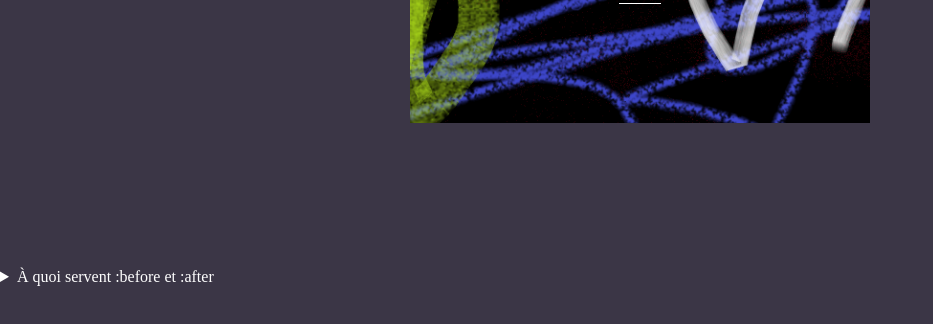
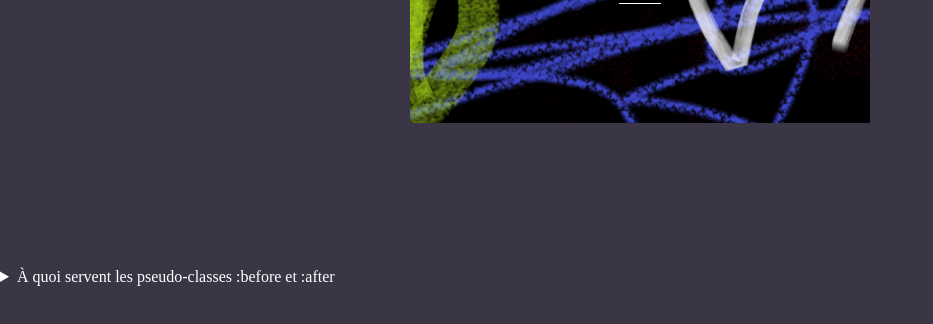
Before and after one commit to cgpvicto-2535278/dw_ex11_animation, a plain HTML site: page index.html in a window 1280 px wide. Shown: the part 332-656 px from the top of the page, without its empty margins (0-933 px from the left). Drawn offline with Linux system fonts and the light colour scheme.

Commit message:
Clarification Details

```diff
--- a/index.html
+++ b/index.html
@@ -25,8 +25,8 @@
 
     </div>
     <details>
-        <summary>À quoi servent :before et :after</summary>
-        Les pseudo-éléments :before et :after servent à insérer des éléments avant ou après des balises, des classes, ou des id.
+        <summary>À quoi servent les pseudo-classes :before et :after</summary>
+        Les pseudo-classes :before et :after servent à insérer des éléments avant ou après des balises, des classes, ou des id.
     </details>
 </body>
 </html>
```
